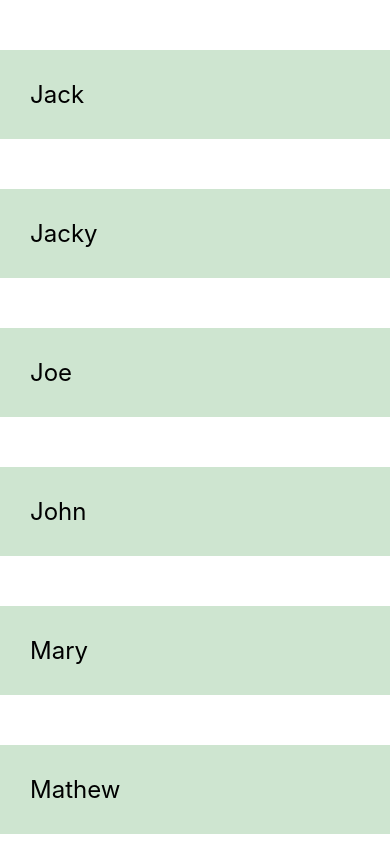
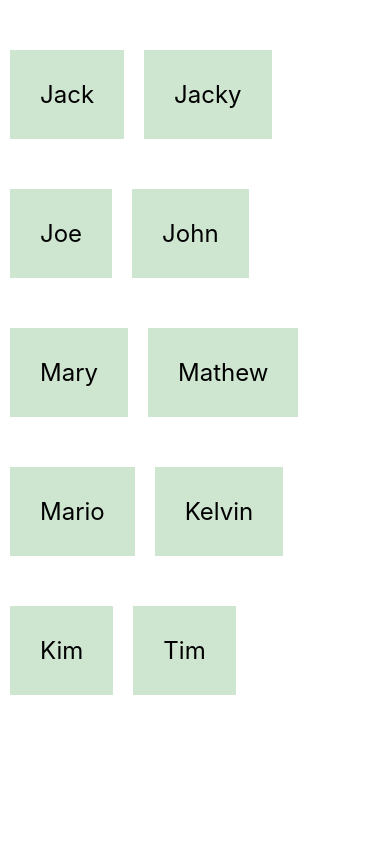
Before and after one commit to srishti-maurya/myproject, a React Native app: screen / in a window 390 px wide. Built offline with nearby package versions, Linux system fonts and the light colour scheme.

Commit message:
flatlist

```diff
--- a/App.js
+++ b/App.js
@@ -1,23 +1,16 @@
 import React, { useState } from "react";
-import {
-  Button,
-  ScrollView,
-  StyleSheet,
-  Text,
-  TextInput,
-  View,
-} from "react-native";
+import { FlatList, StyleSheet, Text, View } from "react-native";
 
 /*
-text inside the views do not inherit the views style
-text inside the text inherits the style
+      flatview automatically has scroll view
+      and it does not require a unique key
+      it is prefered over scrollview bcoz on render it does not
+      loads all the items of the list instead loads only first few and accordingly on the scroll of view
+      comparetively scrollview renders all the items of the list at once (initially)
+
 */
 
 export default function App() {
-  const [name, setName] = useState("mary");
-  const [person, setPerson] = useState({ name: "mario", age: 20 });
-  const [inputName, setInputName] = useState("John");
-  const [inputAge, setInputAge] = useState("22");
   const [list, setList] = useState([
     { name: "Jack", id: "1" },
     { name: "Jacky", id: "2" },
@@ -31,55 +24,15 @@ export default function App() {
     { name: "Tim", id: "10" },
   ]);
 
-  const buttonHandler = () => {
-    setName("srishti");
-    setPerson({ name: "Jack", age: 30 });
-  };
   return (
-    // <View style={styles.container}>
-    //     <View style={styles.header}>
-    //       <Text style={styles.boldText}>Hello, World!</Text>
-    //       <Text>My name is {name}</Text>
-    //     </View>
-    //     <View style={styles.body}>
-    //       <Text>
-    //         His name is {person.name} and his age is {person.age}
-    //       </Text>
-    //       <Text style={styles.boldText}>
-    //         Lorem ipsum <Text>test part</Text> dolor sit ame
-    //       </Text>
-    //     </View>
-    //     <View style={styles.buttonContainer}>
-    //       <Button color="white" title="update state" onPress={buttonHandler} />
-    //     </View>
-    //     <View>
-    //       <Text>Enter name:</Text>
-    //       <TextInput
-    //         placeholder="eg. Jack Joe"
-    //         style={styles.input}
-    //         onChangeText={(res) => setInputName(res)}
-    //       />
-    //       <Text>Enter age:</Text>
-    //       <TextInput
-    //         placeholder="eg. 25"
-    //         style={styles.input}
-    //         onChangeText={(res) => setInputAge(res)}
-    //       />
-    //       <Text>
-    //         Name of the user is {inputName} and age is {inputAge}
-    //       </Text>
-    //     </View>
-
     <View style={styles.container}>
-      <ScrollView>
-        {list.map((obj) => (
-          <View key={obj.id}>
-            <Text style={styles.list}>{obj.name}</Text>
-          </View>
-        ))}
-      </ScrollView>
+      <FlatList
+        numColumns={2}
+        keyExtractor={(item) => item.id}
+        data={list}
+        renderItem={({ item }) => <Text style={styles.list}>{item.name}</Text>}
+      />
     </View>
-    // </View>
   );
 }
 
@@ -90,33 +43,11 @@ const styles = StyleSheet.create({
     // alignItems: "center",
     // justifyContent: "center",
   },
-  header: {
-    backgroundColor: "pink",
-    padding: 20,
-  },
-  boldText: {
-    fontWeight: "bold",
-  },
-  body: {
-    backgroundColor: "yellow",
-    padding: 20,
-  },
-  buttonContainer: {
-    backgroundColor: "gray",
-    marginTop: 20,
-    marginBottom: 20,
-  },
-  input: {
-    borderWidth: 1,
-    borderColor: "#ccc",
-    padding: 8,
-    margin: 10,
-    width: 200,
-  },
   list: {
     padding: 30,
     marginTop: 50,
     backgroundColor: "#CEE5D0",
     fontSize: 24,
+    marginHorizontal: 10,
   },
 });
```
